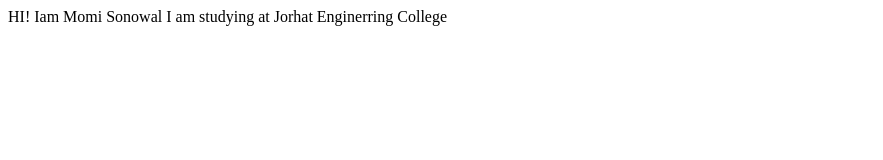
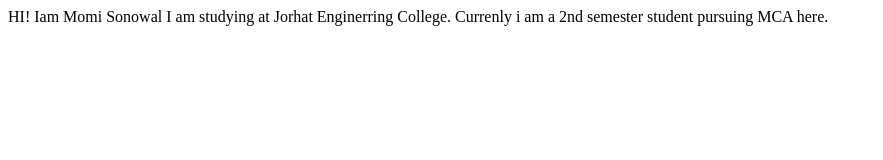
Before and after one commit to MomiSonowal/momis-site, a plain HTML site: page index.html in a window 1280 px wide. Shown: the whole page, without its empty margins (0-883 px from the left). Drawn offline with Linux system fonts and the light colour scheme.

Commit message:
docs: added text

```diff
--- a/index.html
+++ b/index.html
@@ -9,6 +9,7 @@
 <body>
     HI! Iam Momi Sonowal
 
-    I am studying at Jorhat Enginerring College
+    I am studying at Jorhat Enginerring College.
+    Currenly i am a 2nd semester student pursuing MCA here.
 </body>
 </html>
```
